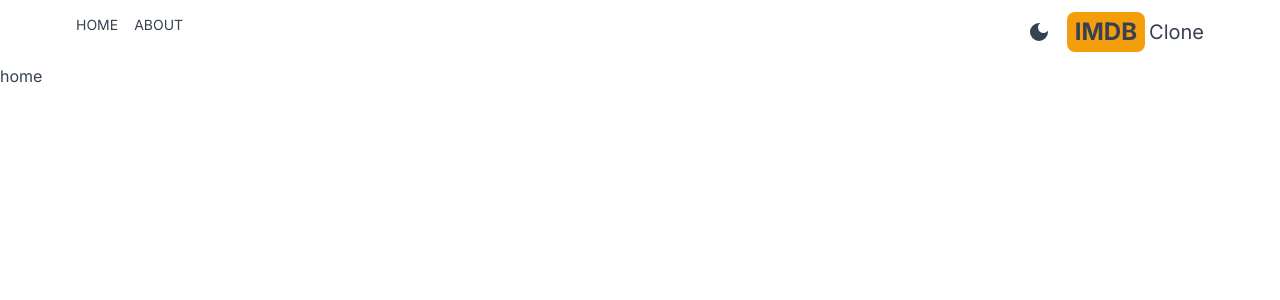
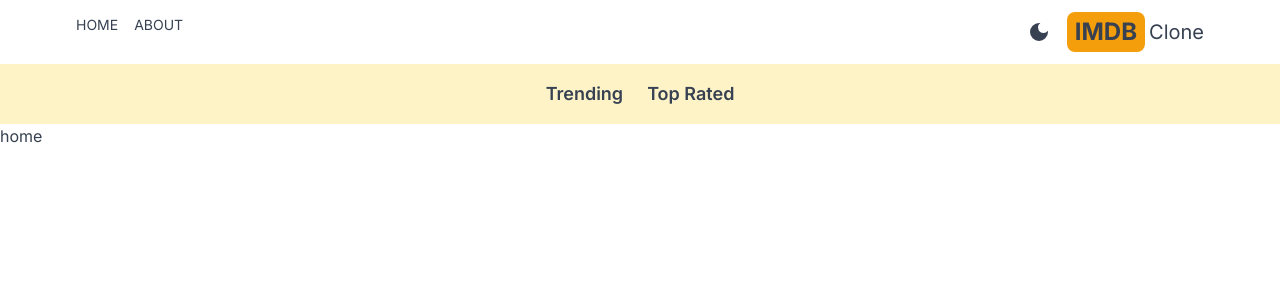
Before and after one commit to abdeldayem8/imdb, a Next.js app: page / in a window 1280 px wide. Shown: the top 300 px of the page. Built offline with nearby package versions, Linux system fonts and the light colour scheme.

Commit message:
add navbar component

```diff
--- a/src/app/layout.js
+++ b/src/app/layout.js
@@ -2,6 +2,7 @@
 import "./globals.css";
 import Header from "@/components/Header/header";
 import Providers from "./Providers";
+import Navbar from "@/components/Navbar/navbar";
 
 const inter = Inter({ subsets: ["latin"] });
 
@@ -16,6 +17,7 @@
       <body className={inter.className}>
         <Providers>
         <Header/>
+        <Navbar/>
         {children}
         </Providers>
         </body>
--- /dev/null
+++ b/src/components/Navbar/navbar.jsx
@@ -0,0 +1,11 @@
+import React from 'react'
+import Navbaritem from '../Navbaritem/navbaritem'
+
+export default function Navbar() {
+  return <>
+  <div className='flex justify-center gap-6 p-4 dark:bg-gray-600 bg-amber-100 lg:text-lg'>
+   <Navbaritem  title='Trending' param='trending' />
+   <Navbaritem  title='Top Rated'param='toprated'  />
+   </div>
+  </>
+}
--- /dev/null
+++ b/src/components/Navbaritem/navbaritem.jsx
@@ -0,0 +1,16 @@
+'use client'
+import Link from 'next/link'
+import { useSearchParams } from 'next/navigation'
+import React from 'react'
+
+export default function Navbaritem({title,param}) {
+   const searchparams =  useSearchParams();
+   const genre = searchparams.get('genre');
+  return <>
+     <div>
+        <Link className={`hover:text-amber-500 font-semibold ${genre === param ?'underline underline-offset-8 decoration-4 decoration-amber-500 rounded-lg' :''}`} href={`/?genre=${param}`}>
+          {title}
+        </Link>
+     </div>
+  </>
+}
```
